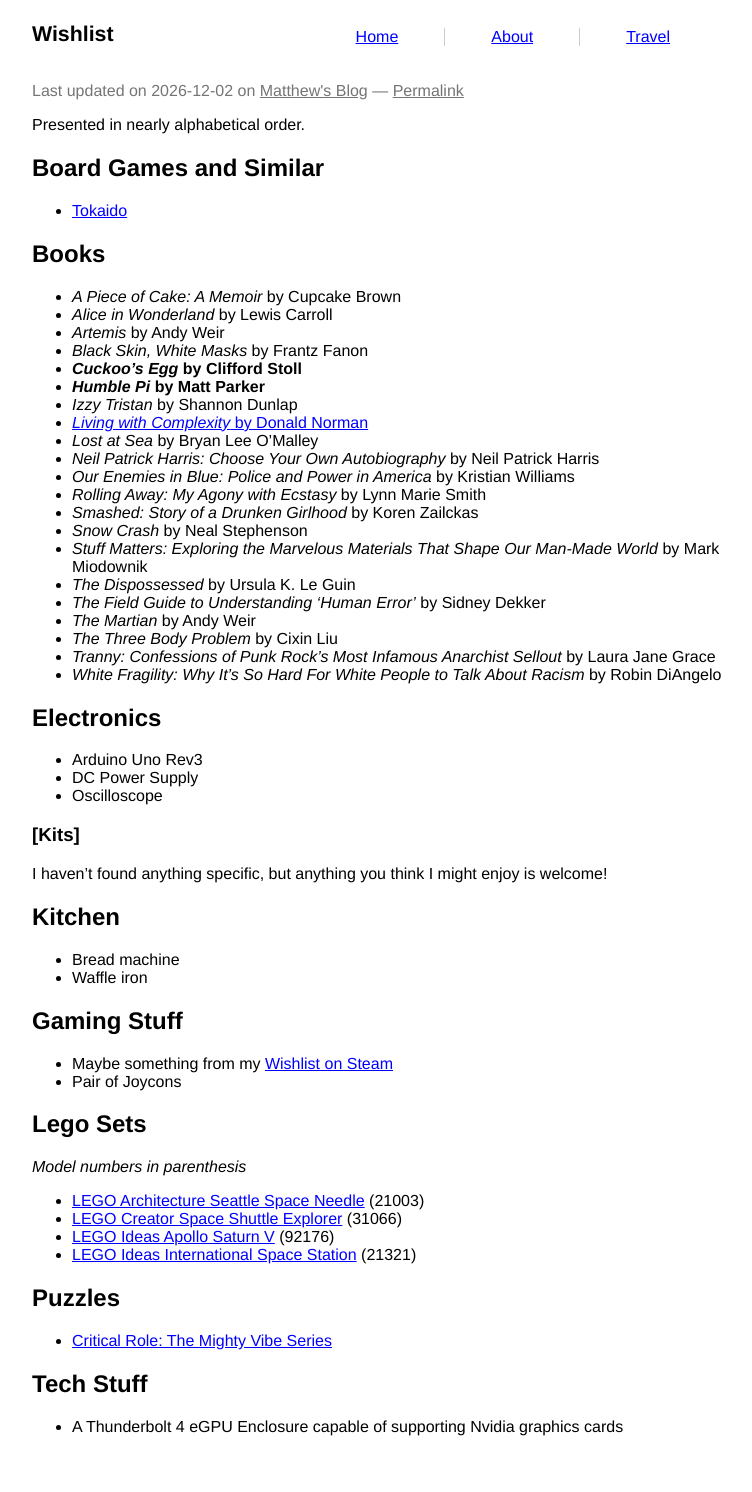
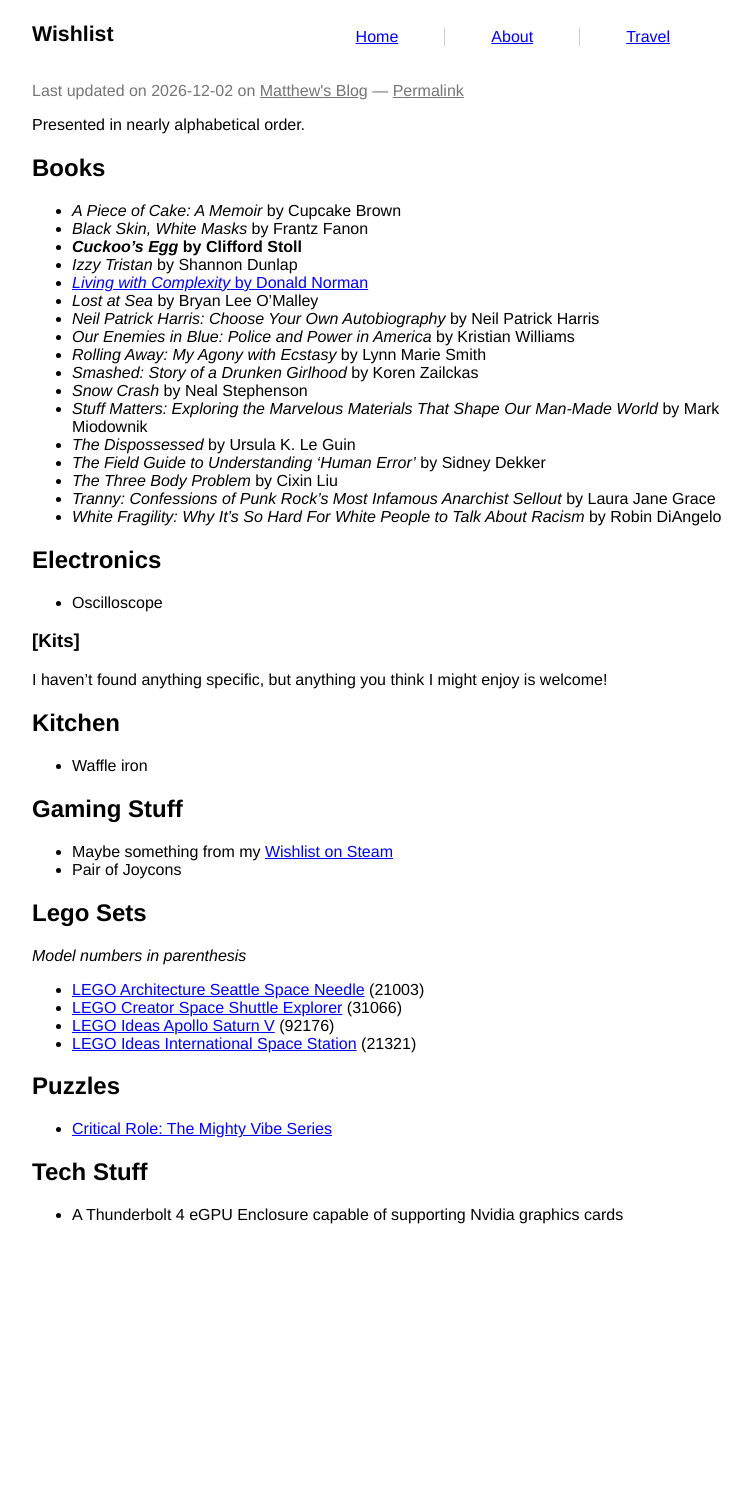
Before and after one commit to prplecake/jrgnsn.net, a Jekyll site: the page built from wishlist.md, in a window 1280 px wide. Shown: the whole page, without its empty margins (258-1010 px from the left). Built offline with Jekyll 4.4.1, drawn with Linux system fonts in a browser that asks for light colours; a script that is not in the unit is left out; after the commit the page ends 1280 px from its top, so only the background shows below that.

Commit message:
Update wishlist

```diff
--- a/wishlist.md
+++ b/wishlist.md
@@ -7,16 +7,10 @@
 
 Presented in nearly alphabetical order.
 
-## Board Games and Similar
-* [Tokaido](https://www.amazon.com/dp/B0757QD8FY)
-
 ## Books
 * *A Piece of Cake: A Memoir* by Cupcake Brown
-* *Alice in Wonderland* by Lewis Carroll
-* *Artemis* by Andy Weir
 * *Black Skin, White Masks* by Frantz Fanon
 * ***Cuckoo's Egg* by Clifford Stoll**
-* ***Humble Pi* by Matt Parker**
 * *Izzy Tristan* by Shannon Dunlap
 * [*Living with Complexity* by Donald Norman](https://mitpress.mit.edu/books/living-complexity)
 * *Lost at Sea* by Bryan Lee O'Malley
@@ -31,7 +25,6 @@
 Man-Made World* by Mark Miodownik
 * *The Dispossessed* by Ursula K. Le Guin
 * *The Field Guide to Understanding 'Human Error'* by Sidney Dekker
-* *The Martian* by Andy Weir
 * *The Three Body Problem* by Cixin Liu
 * *Tranny: Confessions of Punk Rock's Most Infamous Anarchist Sellout*
 by Laura Jane Grace
@@ -39,8 +32,6 @@
 Racism* by Robin DiAngelo
 
 ## Electronics
-* Arduino Uno Rev3
-* DC Power Supply
 * Oscilloscope
 
 ### [Kits]
@@ -48,7 +39,6 @@
 is welcome!
 
 ## Kitchen
-* Bread machine
 * Waffle iron
 
 ## Gaming Stuff
```
